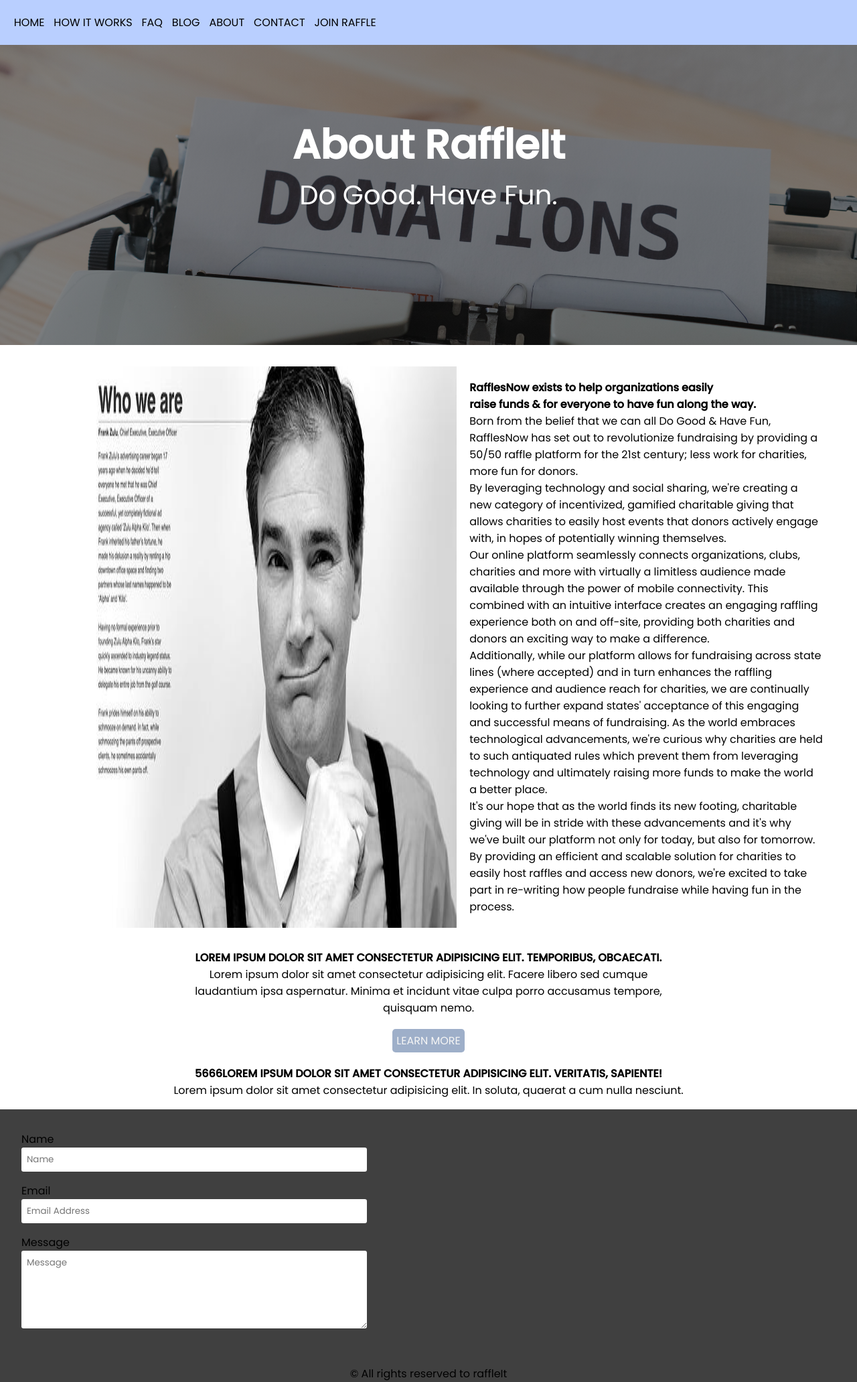
After one commit to Leon12-aaryson/RaffleIt, a PHP site: page /about.html in a window 1280 px wide. The commit adds this page. Shown: the whole page at 67% size. Run offline with PHP 8.4, Linux system fonts and the light colour scheme.

Commit message:
new pages

```diff
--- /dev/null
+++ b/about.html
@@ -0,0 +1,115 @@
+<!DOCTYPE html>
+<html lang="en">
+
+<head>
+    <meta charset="UTF-8">
+    <meta http-equiv="X-UA-Compatible" content="IE=edge">
+    <meta name="viewport" content="width=device-width, initial-scale=1.0">
+    <title>RaffleIt</title>
+    <link rel="preconnect" href="https://fonts.googleapis.com">
+    <link rel="preconnect" href="https://fonts.gstatic.com" crossorigin>
+    <link href="https://fonts.googleapis.com/css2?family=Poppins:wght@300;400;500&display=swap" rel="stylesheet">
+    <link rel="stylesheet" href="static/styles/css/main.css">
+
+    <style>
+        .main {
+            /*background: url("static/images/donate.jpg") no-repeat;*/
+            background: linear-gradient(to bottom, rgba(17, 17, 17, 0.52), rgba(17, 17, 17, 0.52)),
+                url('static/images/donate.jpg');
+            background-size: cover;
+            height: 50vh;
+            padding: 1.5rem;
+        }
+
+        @media (max-width: 756px) {
+            .main {
+                height: 45vh;
+            }
+        }
+    </style>
+
+</head>
+
+<body>
+    <nav class="navbar">
+        <ul>
+            <li><a href="index.html">HOME</a></li>
+            <li><a href="works.html">HOW IT WORKS</a></li>
+            <li><a href="index.html">FAQ</a></li>
+            <li><a href="index.html">BLOG</a></li>
+            <li><a href="about.html">ABOUT</a></li>
+            <li><a href="index.html">CONTACT</a></li>
+            <li><a href="index.html" id="joinus">JOIN RAFFLE</a></li>
+        </ul>
+    </nav>
+    <div class="main">
+        <center>
+            <div class="abttxt">
+                <h2>About RaffleIt</h2>
+                <p>Do Good. Have Fun.</p>
+            </div>
+        </center>
+    </div>
+    <div class="restsect">
+        <div class="side">
+            <div class="sect">
+                <img src="static/images/team.jpeg" alt="">
+                <div class="txt">
+                    <h4>RafflesNow exists to help organizations easily <br> raise funds & for everyone to have fun along
+                        the way.</h4>
+                    <p>Born from the belief that we can all Do Good & Have Fun, RafflesNow has set out to revolutionize
+                        fundraising by providing a 50/50 raffle platform for the 21st century; less work for charities,
+                        more fun for donors.</p>
+                    <p>By leveraging technology and social sharing, we're creating a new category of incentivized,
+                        gamified charitable giving that allows charities to easily host events that donors actively
+                        engage with, in hopes of potentially winning themselves.</p>
+                    <p>Our online platform seamlessly connects organizations, clubs, charities and more with virtually a
+                        limitless audience made available through the power of mobile connectivity. This combined with
+                        an intuitive interface creates an engaging raffling experience both on and off-site, providing
+                        both charities and donors an exciting way to make a difference.</p>
+                    <p>Additionally, while our platform allows for fundraising across state lines (where accepted) and
+                        in turn enhances the raffling experience and audience reach for charities, we are continually
+                        looking to further expand states' acceptance of this engaging and successful means of
+                        fundraising. As the world embraces technological advancements, we're curious why charities are
+                        held to such antiquated rules which prevent them from leveraging technology and ultimately
+                        raising more funds to make the world a better place.</p>
+                    <p>It's our hope that as the world finds its new footing, charitable giving will be in stride with
+                        these advancements and it's why we've built our platform not only for today, but also for
+                        tomorrow. By providing an efficient and scalable solution for charities to easily host raffles
+                        and access new donors, we're excited to take part in re-writing how people fundraise while
+                        having fun in the process.</p>
+                </div>
+            </div>
+        </div>
+        <center>
+            <div class="tops">
+                <h4>Lorem ipsum dolor sit amet consectetur adipisicing elit. Temporibus, obcaecati.</h4>
+                <p>Lorem ipsum dolor sit amet consectetur adipisicing elit. Facere libero sed cumque
+                    laudantium ipsa aspernatur. Minima et incidunt vitae culpa porro
+                    accusamus tempore, quisquam nemo.</p>
+                <div class="allbtns">
+                    <a href="" id="btn2">LEARN MORE</a>
+                </div>
+            </div>
+        </center>
+        <div class="lowersec">
+            <h5>5666Lorem ipsum dolor sit amet consectetur adipisicing elit. Veritatis, sapiente!</h5>
+            <p>Lorem ipsum dolor sit amet consectetur adipisicing elit. In soluta, quaerat a cum nulla nesciunt.</p>
+        </div>
+    </div>
+    <section class="footer">
+        <div class="contact" id="contact">
+            <form action="" method="post">
+                <label for="name">Name</label><br>
+                <input type="text" id="name" placeholder="Name"><br>
+                <label for="email">Email</label><br>
+                <input type="text" id="email" placeholder="Email Address"><br>
+                <label for="message">Message</label><br>
+                <textarea name="message" id="message" cols="30" rows="10" placeholder="Message"></textarea>
+            </form>
+        </div>
+        <center>&copy; All rights reserved to raffleIt</center>
+    </section>
+</body>
+
+</html>
--- a/static/styles/css/main.css
+++ b/static/styles/css/main.css
@@ -17,6 +17,15 @@ a:hover {
     padding: 1.2rem;
     padding-top: 5rem;
     width: 40%;
+    color: white;
+}
+
+.main .abttxt {
+    padding: 1.2rem;
+    padding-top: 5rem;
+    text-align: center;
+    font-size: 2.5rem;
+    width: 50%;
     color: white;
 }
 
@@ -63,44 +72,98 @@ a:hover {
     color: black;
 }
 
-.allbtns{
+.allbtns {
     margin: 1.5rem;
 }
-.allbtns a{
+
+.allbtns a {
     color: whitesmoke;
     padding: 0.4rem;
     border-radius: .3rem;
 }
+
 .restsec {
     background: #dbd8d3;
     padding: 2rem;
 }
 
-.tops{
+.tops {
+    text-align: center;
+    margin: 1rem;
+    width: 55%;
+}
+
+.tops h4 {
+    text-transform: uppercase;
+}
+
+.picsec {
+    display: grid;
+    grid-template-columns: repeat(3, auto);
+    gap: 1.2rem;
+    margin-top: 4rem;
+    margin: 2rem;
+}
+
+.imgtags {
+    text-align: center;
+}
+
+.picsec .imgtags {
+    width: 80%;
+    padding: 1rem;
+}
+
+.imgtags img {
+    width: 100%;
+}
+
+.sect {
+    display: flex;
+    padding: 1rem;
+    margin: 1rem;
+}
+
+.sect .txt {
+    padding: 1.2rem;
+}
+
+.lowersec {
     text-align: center;
     margin: 1rem;
 }
-.tops h4{
-    text-transform: uppercase;
-}
-.picsec{
-    display: grid;grid-template-columns: repeat(3, auto);
-    gap: 1.2rem;
-    max-width: 80%;
-}
-.imgtags{
-    padding: 1rem;
-}
-.lowersec{
-    text-align: center;
-    margin: 1rem;
-}
-.lowersec h5{
+
+.lowersec h5 {
     text-transform: uppercase;
     font-size: 1rem;
 }
+
+.contact {
+    padding: 2rem;
+}
+
+.side .sect img {
+    height: auto;
+    width: auto;
+}
+
+.contact input,
+.contact textarea {
+    width: 500px;
+    outline: none;
+    border: none;
+    padding: .5rem;
+    border-radius: .2rem;
+    margin-bottom: 1rem;
+
+}
+
+textarea {
+    height: 100px;
+}
+
 .footer {
-    background: #9eafc9;
+    background: #404040;
 }
 
 @media (max-width: 756px) {
```
Also changed, not shown: index.html (+90 -32 lines), works.html (+90 -0 lines), static/images/donate.jpg (added).
